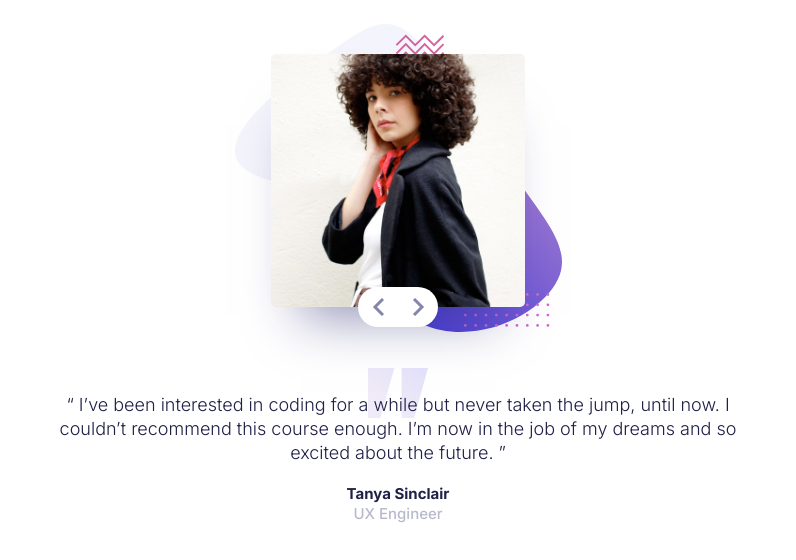
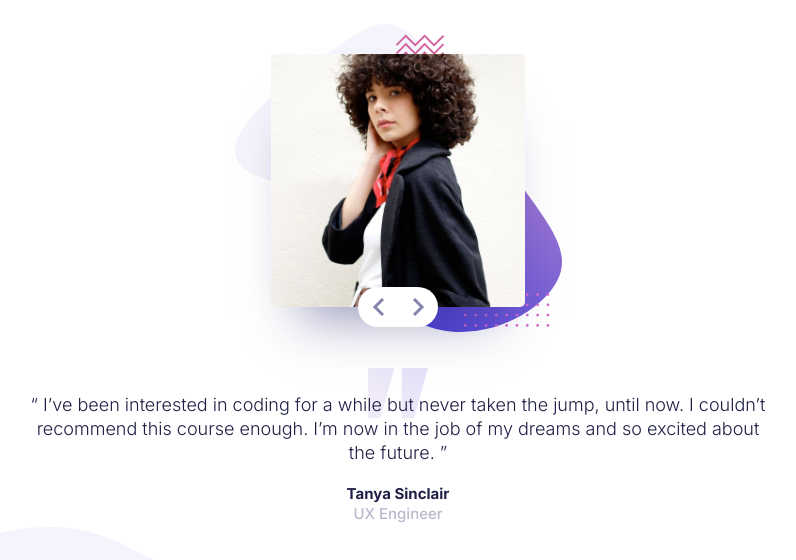
Before and after one commit to Paveldrow/testimonials-slider, a plain HTML site: page index.html in a window 1280 px wide. Shown: the whole page, without its empty margins (242-1038 px from the left). Drawn offline with Linux system fonts and the light colour scheme.

Commit message:
fixed width

```diff
--- a/css/style.css
+++ b/css/style.css
@@ -30,9 +30,9 @@ img {
   box-sizing: border-box;
   margin: 0 auto;
   padding-top: 54px;
-  min-width: 395px;
-  min-height: 667px;
-  max-width: 760px;
+  min-width: 375px;
+  max-width: 800px;
+  padding-bottom: 75px;
   font-family: 'Inter', sans-serif;
   color: #202047;
   background-image: url(../images/pattern-bg.svg),
```
